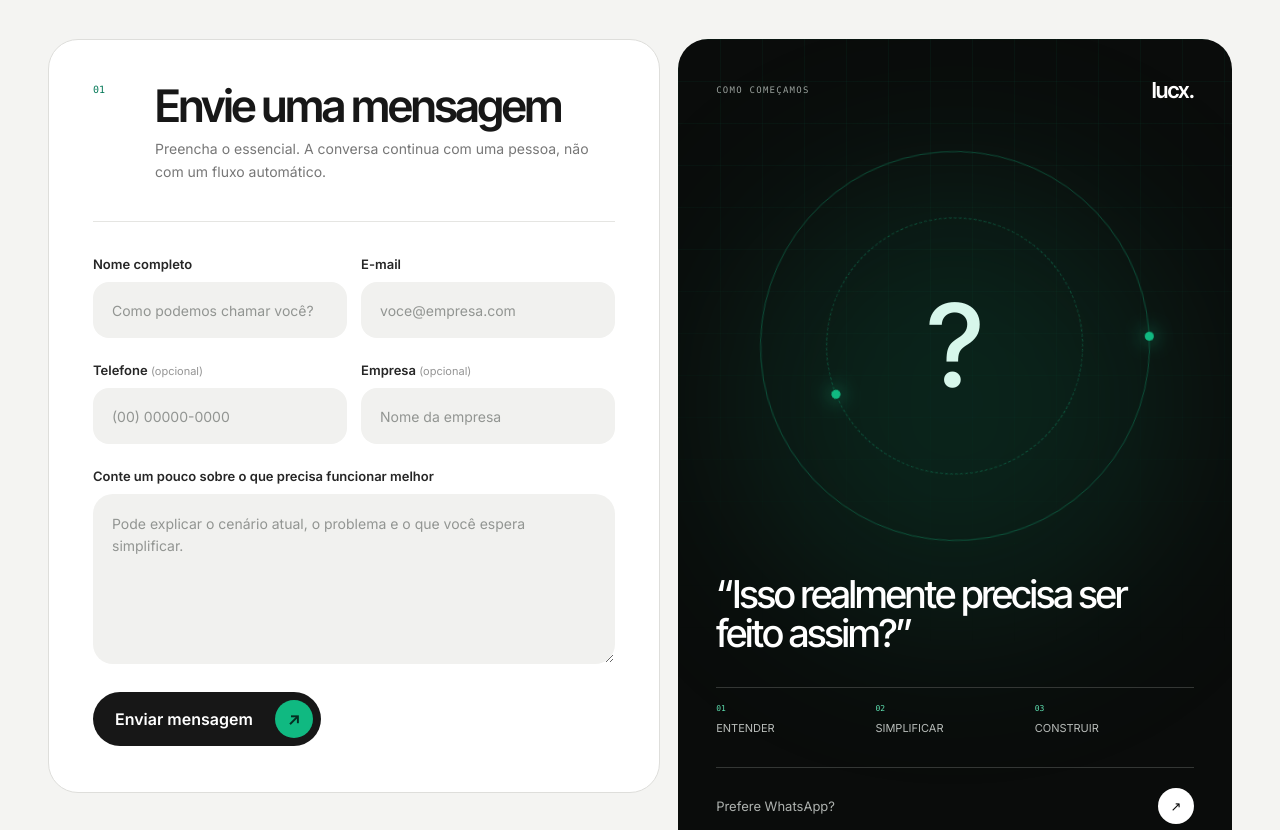
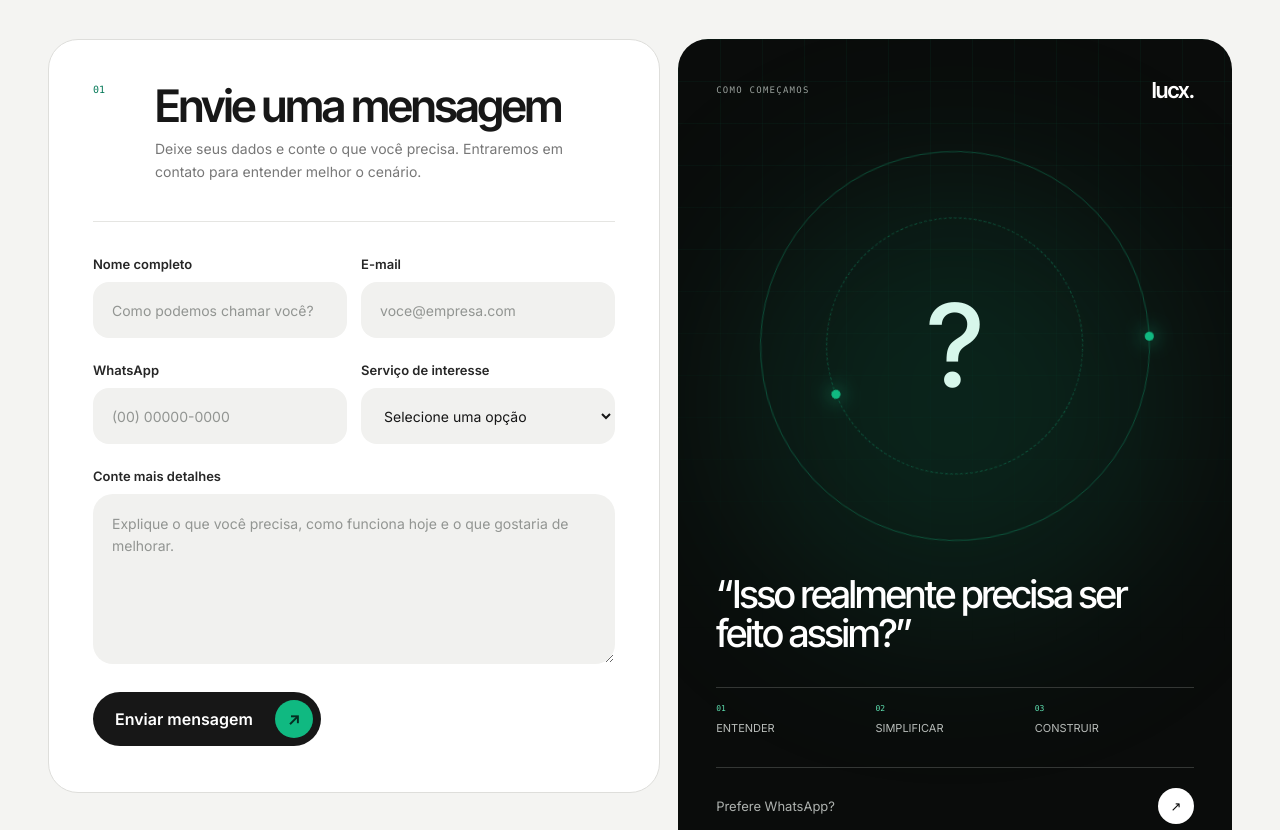
Before and after one commit to pauloluccasdev/lucxtech, a Next.js app: page /contato in a window 1280 px wide. Shown: the part 520-1350 px from the top of the page. Built offline with nearby package versions, Linux system fonts and the light colour scheme.

Commit message:
refactor: tailor contact form for lead capture

```diff
--- a/app/api/contact/route.ts
+++ b/app/api/contact/route.ts
@@ -24,14 +24,14 @@ export async function POST(request: Request) {
     const body = (await request.json()) as Record<string, unknown>;
     const name = clean(body.name, 100);
     const email = clean(body.email, 160).toLowerCase();
-    const phone = clean(body.phone, 30);
-    const company = clean(body.company, 120);
+    const whatsapp = clean(body.whatsapp, 30);
+    const service = clean(body.service, 120);
     const message = clean(body.message, 3000);
     const website = clean(body.website, 200);
 
     if (website) return NextResponse.json({ message: "Mensagem recebida." });
-    if (name.length < 2 || !EMAIL_PATTERN.test(email) || message.length < 20) {
-      return NextResponse.json({ message: "Revise o nome, o e-mail e a descrição antes de enviar." }, { status: 400 });
+    if (name.length < 2 || !EMAIL_PATTERN.test(email) || whatsapp.length < 10 || !service || message.length < 20) {
+      return NextResponse.json({ message: "Revise o nome, o e-mail, o WhatsApp, o serviço e os detalhes antes de enviar." }, { status: 400 });
     }
 
     const smtpUser = process.env.SMTP_USER;
@@ -51,8 +51,8 @@ export async function POST(request: Request) {
     const safe = {
       name: escapeHtml(name),
       email: escapeHtml(email),
-      phone: escapeHtml(phone || "Não informado"),
-      company: escapeHtml(company || "Não informada"),
+      whatsapp: escapeHtml(whatsapp),
+      service: escapeHtml(service),
       message: escapeHtml(message).replace(/\n/g, "<br />"),
     };
 
@@ -60,9 +60,9 @@ export async function POST(request: Request) {
       from: `Site Lucx <${smtpUser}>`,
       to: process.env.CONTACT_TO_EMAIL || "contato.pauloraimundo@gmail.com",
       replyTo: `${name} <${email}>`,
-      subject: `Novo contato pelo site — ${name}`,
-      text: `Nome: ${name}\nE-mail: ${email}\nTelefone: ${phone || "Não informado"}\nEmpresa: ${company || "Não informada"}\n\nMensagem:\n${message}`,
-      html: `<div style="font-family:Arial,sans-serif;max-width:640px;color:#171717"><p style="color:#047857;font-size:12px;text-transform:uppercase;letter-spacing:.12em">Novo contato · lucxtech.com</p><h1 style="font-size:28px">${safe.name}</h1><p><strong>E-mail:</strong> ${safe.email}<br><strong>Telefone:</strong> ${safe.phone}<br><strong>Empresa:</strong> ${safe.company}</p><hr style="border:0;border-top:1px solid #ddd"><p style="line-height:1.6">${safe.message}</p></div>`,
+      subject: `Novo lead — ${service} — ${name}`,
+      text: `Nome: ${name}\nE-mail: ${email}\nWhatsApp: ${whatsapp}\nServiço de interesse: ${service}\n\nDetalhes:\n${message}`,
+      html: `<div style="font-family:Arial,sans-serif;max-width:640px;color:#171717"><p style="color:#047857;font-size:12px;text-transform:uppercase;letter-spacing:.12em">Novo lead · lucxtech.com</p><h1 style="font-size:28px">${safe.name}</h1><p><strong>E-mail:</strong> ${safe.email}<br><strong>WhatsApp:</strong> ${safe.whatsapp}<br><strong>Serviço de interesse:</strong> ${safe.service}</p><hr style="border:0;border-top:1px solid #ddd"><h2 style="font-size:16px">O que a pessoa precisa</h2><p style="line-height:1.6">${safe.message}</p></div>`,
     });
 
     return NextResponse.json({ message: "Mensagem enviada com sucesso." });
--- a/app/contato/page.tsx
+++ b/app/contato/page.tsx
@@ -25,7 +25,7 @@ export default function ContactPage() {
             <span>01</span>
             <div>
               <h2 id="contact-form-title">Envie uma mensagem</h2>
-              <p>Preencha o essencial. A conversa continua com uma pessoa, não com um fluxo automático.</p>
+              <p>Deixe seus dados e conte o que você precisa. Entraremos em contato para entender melhor o cenário.</p>
             </div>
           </div>
           <ContactForm />
--- a/app/globals.css
+++ b/app/globals.css
@@ -234,11 +234,12 @@ img { display: block; max-width: 100%; }
 .contact-form__grid { display:grid; grid-template-columns:1fr 1fr; gap:24px 14px; }
 .contact-form label { display:flex; flex-direction:column; gap:10px; color:#262626; font-size:13px; font-weight:600; }
 .contact-form label small { color:#949494; font-size:11px; font-weight:400; }
-.contact-form input,.contact-form textarea { width:100%; border:1px solid transparent; background:#f1f1ef; color:#171717; font:400 14px var(--font-body); outline:none; transition:border-color .2s ease,background .2s ease,box-shadow .2s ease; }
+.contact-form input,.contact-form textarea,.contact-form select { width:100%; border:1px solid transparent; background:#f1f1ef; color:#171717; font:400 14px var(--font-body); outline:none; transition:border-color .2s ease,background .2s ease,box-shadow .2s ease; }
 .contact-form input { height:56px; padding:0 18px; border-radius:16px; }
+.contact-form select { height:56px; padding:0 42px 0 18px; border-radius:16px; cursor:pointer; }
 .contact-form textarea { min-height:170px; padding:18px; border-radius:20px; line-height:1.55; resize:vertical; }
 .contact-form input::placeholder,.contact-form textarea::placeholder { color:#929592; }
-.contact-form input:focus,.contact-form textarea:focus { border-color:#7ed8b5; background:#fff; box-shadow:0 0 0 4px rgba(16,185,129,.1); }
+.contact-form input:focus,.contact-form textarea:focus,.contact-form select:focus { border-color:#7ed8b5; background:#fff; box-shadow:0 0 0 4px rgba(16,185,129,.1); }
 .contact-form__message { margin-top:24px; }
 .contact-form__trap { position:absolute!important; width:1px!important; height:1px!important; overflow:hidden!important; clip:rect(0,0,0,0)!important; white-space:nowrap!important; }
 .contact-form__footer { display:flex; min-height:58px; align-items:center; gap:20px; margin-top:26px; }
@@ -360,8 +361,8 @@ img { display: block; max-width: 100%; }
   .contact-page__form-head { border-color:#303330; }
   .contact-page__form-head p { color:#aaa; }
   .contact-form label { color:#e4e5e3; }
-  .contact-form input,.contact-form textarea { background:#202321; color:#f4f4f2; }
-  .contact-form input:focus,.contact-form textarea:focus { border-color:#2f8969; background:#181b19; }
+  .contact-form input,.contact-form textarea,.contact-form select { background:#202321; color:#f4f4f2; }
+  .contact-form input:focus,.contact-form textarea:focus,.contact-form select:focus { border-color:#2f8969; background:#181b19; }
   .contact-form__footer button { background:#f4f4f2; color:#090909; }
   .contact-form__feedback { color:#6ee7b7; }
   .contact-form__feedback.is-error { color:#ff8a80; }
--- a/components/ContactForm.tsx
+++ b/components/ContactForm.tsx
@@ -45,17 +45,25 @@ export default function ContactForm() {
           <input name="email" type="email" autoComplete="email" placeholder="voce@empresa.com" maxLength={160} required />
         </label>
         <label>
-          <span>Telefone <small>(opcional)</small></span>
-          <input name="phone" type="tel" autoComplete="tel" placeholder="(00) 00000-0000" maxLength={30} />
+          <span>WhatsApp</span>
+          <input name="whatsapp" type="tel" inputMode="tel" autoComplete="tel" placeholder="(00) 00000-0000" minLength={10} maxLength={30} required />
         </label>
         <label>
-          <span>Empresa <small>(opcional)</small></span>
-          <input name="company" type="text" autoComplete="organization" placeholder="Nome da empresa" maxLength={120} />
+          <span>Serviço de interesse</span>
+          <select name="service" defaultValue="" required>
+            <option value="" disabled>Selecione uma opção</option>
+            <option value="Sistema sob medida">Sistema sob medida</option>
+            <option value="Aplicativo">Aplicativo</option>
+            <option value="Integração entre sistemas">Integração entre sistemas</option>
+            <option value="Automação de processos">Automação de processos</option>
+            <option value="Ainda não sei">Ainda não sei — quero conversar</option>
+            <option value="Outro">Outro</option>
+          </select>
         </label>
       </div>
       <label className="contact-form__message">
-        <span>Conte um pouco sobre o que precisa funcionar melhor</span>
-        <textarea name="message" placeholder="Pode explicar o cenário atual, o problema e o que você espera simplificar." minLength={20} maxLength={3000} required />
+        <span>Conte mais detalhes</span>
+        <textarea name="message" placeholder="Explique o que você precisa, como funciona hoje e o que gostaria de melhorar." minLength={20} maxLength={3000} required />
       </label>
       <label className="contact-form__trap" aria-hidden="true">
         Não preencha este campo
```
